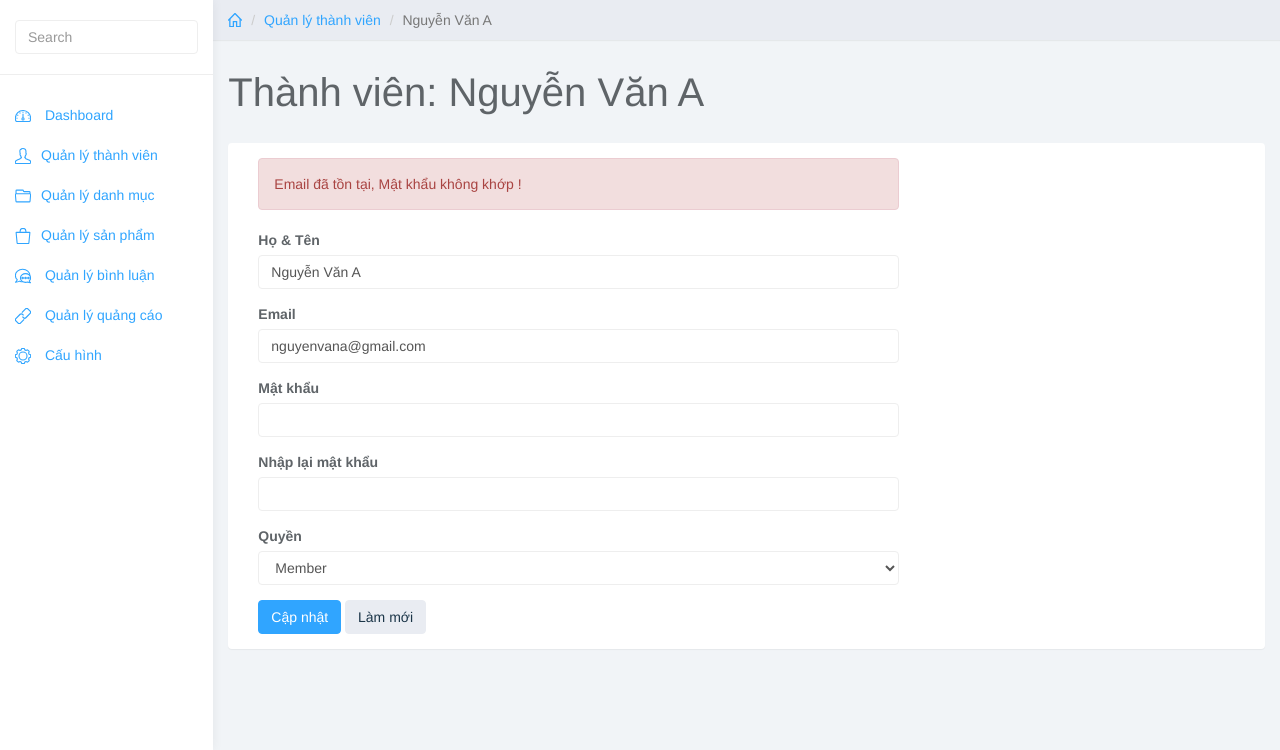
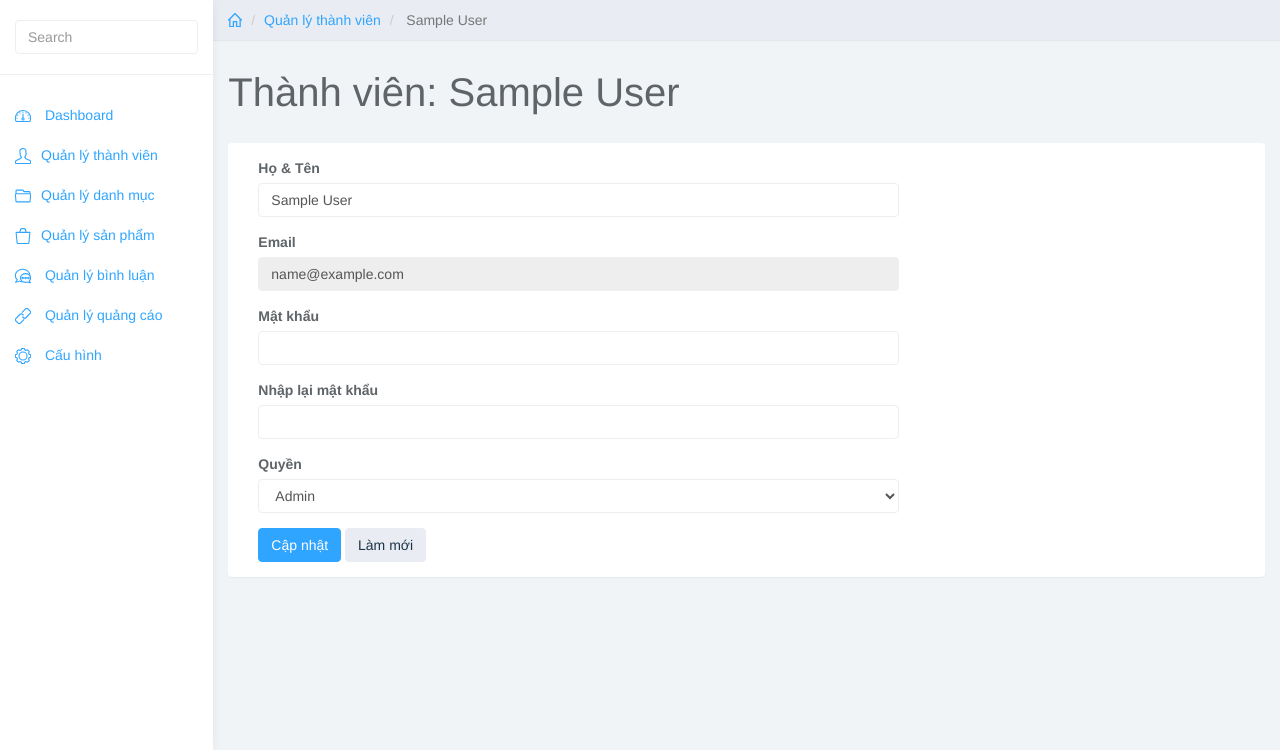
Before and after one commit to ManhAnhhh/v_nodejs, a Node server app: template src/apps/views/admin/users/edit_user.ejs in a window 1280 px wide. Shown: the part 50-800 px from the top of the page. Run offline with Node 20, Linux system fonts and the light colour scheme; tables that the repository leaves empty hold one stand-in row (values such as "Sample post"); the template is opened without the code that fills it: values that come from a table or form of the project are taken from there, most other values are stand-ins (such as "Sample title", 1, 10 or a date in 2020); some libraries are stand-ins or nearby versions.

Commit message:
create chuc nang sua va xoa user

```diff
--- a/src/apps/controllers/auth.js
+++ b/src/apps/controllers/auth.js
@@ -15,6 +15,7 @@ const postLogin = async (req, res) => {
     req.session.password = password;
     res.redirect("/admin/dashboard");
   } else {
+    console.log("object");
     res.render("admin/login", { data: { error: "Tài khoản không hợp lệ!" } });
   }
 
--- a/src/apps/views/admin/users/edit_user.ejs
+++ b/src/apps/views/admin/users/edit_user.ejs
@@ -1,4 +1,5 @@
-<%- include("../layout/head.ejs", {title: "Edit User"})%>
+<%- include("../layout/head.ejs", {title: "Edit User" })%>
+
     <body>
 
         <%- include("../layout/header.ejs")%>
@@ -9,15 +10,20 @@
                 <div class="col-sm-9 col-sm-offset-3 col-lg-10 col-lg-offset-2 main">
                     <div class="row">
                         <ol class="breadcrumb">
-                <li><a href="#"><svg class="glyph stroked home"><use xlink:href="#stroked-home"></use></svg></a></li>
+                            <li><a href="#"><svg class="glyph stroked home">
+                                        <use xlink:href="#stroked-home"></use>
+                                    </svg></a></li>
                             <li><a href="">Quản lý thành viên</a></li>
-				<li class="active">Nguyễn Văn A</li>
+                            <li class="active">
+                                <%= full_name %>
+                            </li>
                         </ol>
                     </div><!--/.row-->
 
                     <div class="row">
                         <div class="col-lg-12">
-				<h1 class="page-header">Thành viên: Nguyễn Văn A</h1>
+                            <h1 class="page-header">Thành viên: <%= full_name %>
+                            </h1>
                         </div>
                     </div><!--/.row-->
                     <div class="row">
@@ -25,33 +31,54 @@
                             <div class="panel panel-default">
                                 <div class="panel-body">
                                     <div class="col-md-8">
-                                <div class="alert alert-danger">Email đã tồn tại, Mật khẩu không khớp !</div>
+                                        <% if(data && data.error) { %>
+                                            <div class="alert alert-danger">
+                                                <%= data.error %>
+                                            </div>
+                                            <% } %>
                                                 <form role="form" method="post">
                                                     <div class="form-group">
                                                         <label>Họ & Tên</label>
-                                    <input type="text" name="user_full" required class="form-control" value="Nguyễn Văn A" placeholder="">
+                                                        <input type="text" name="full_name"
+                                                            class="form-control" value="<%= full_name %>"
+                                                            placeholder="">
                                                     </div>
                                                     <div class="form-group">
                                                         <label>Email</label>
-                                    <input type="text" name="user_mail" required value="nguyenvana@gmail.com" class="form-control">
+                                                        <input type="text" name="email"  value="<%= email %>"
+                                                            class="form-control" disabled>
                                                     </div>
                                                     <div class="form-group">
                                                         <label>Mật khẩu</label>
-                                    <input type="password" name="user_pass" required  class="form-control">
+                                                        <input type="password" name="password"
+                                                            class="form-control">
                                                     </div>
                                                     <div class="form-group">
                                                         <label>Nhập lại mật khẩu</label>
-                                    <input type="password" name="user_re_pass" required  class="form-control">
+                                                        <input type="password" name="confirmPassword"
+                                                            class="form-control">
                                                     </div>
                                                     <div class="form-group">
                                                         <label>Quyền</label>
-                                    <select name="user_level" class="form-control">
-                                        <option value=1>Admin</option>
-                                        <option value=2 selected>Member</option>
+                                                        <% if(role=="admin" ) { %>
+                                                            <select name="role" class="form-control">
+                                                                <option value="admin" selected>Admin</option>
+                                                                <option value="member">Member</option>
                                                             </select>
+                                                            <% } else { %>
+                                                                <select name="role" class="form-control">
+                                                                    <option value="admin">Admin</option>
+                                                                    <option value="member" selected>Member</option>
+                                                                </select>
+                                                                <% } %>
+                                                                    <!-- Mới làm được giao diện edit user chưa làm đc chức năng chỉnh sửa user -->
+
                                                     </div>
-                                <button type="submit" name="sbm" class="btn btn-primary">Cập nhật</button>
-                                <button type="reset" class="btn btn-default">Làm mới</button>
+                                                    <button id="btn-update-user" type="submit" name="sbm"
+                                                        class="btn btn-primary">Cập nhật</button>
+                                                    <button id="reset-field" type="reset"
+                                                        class="btn btn-default">Làm
+                                                        mới</button>
                                     </div>
                                     </form>
                                 </div>
@@ -59,7 +86,7 @@
                         </div><!-- /.col-->
                     </div><!-- /.row -->
 
-	</div>	<!--/.main-->
+                </div> <!--/.main-->
     </body>
 
     <%- include("../layout/footer.ejs")%>
--- a/src/apps/views/admin/users/user.ejs
+++ b/src/apps/views/admin/users/user.ejs
@@ -50,9 +50,9 @@
                                                     <td><%= user.email %></td>
                                                     <td><span class="label label-<%= user.role == "admin" ? "danger" :"info" %>"><%= user.role == "admin" ? "Admin" :"Khách hàng" %></span></td>
                                                     <td class="form-group">
-                                                        <a href="thanhvien-edit.html" class="btn btn-primary"><i
+                                                        <a href="/admin/users/edit-<%= user._id%>" class="btn btn-primary"><i
                                                                 class="glyphicon glyphicon-pencil"></i></a>
-                                                        <a href="/" class="btn btn-danger"><i
+                                                        <a href="/admin/users/del-<%= user._id%>" class="btn btn-danger"><i
                                                                 class="glyphicon glyphicon-remove"></i></a>
                                                     </td>
                                                 </tr>
```
Also changed, not shown: src/apps/controllers/user.js (+56 -2 lines), src/routers/web.js (+15 -0 lines). Lines whose indentation alone changed are shown as unchanged.
